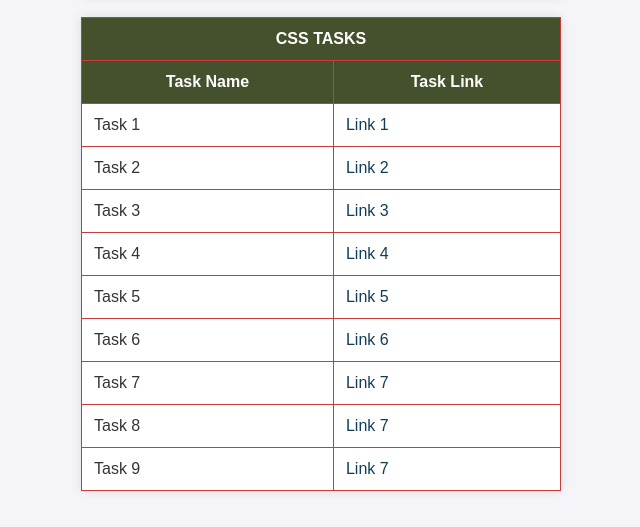
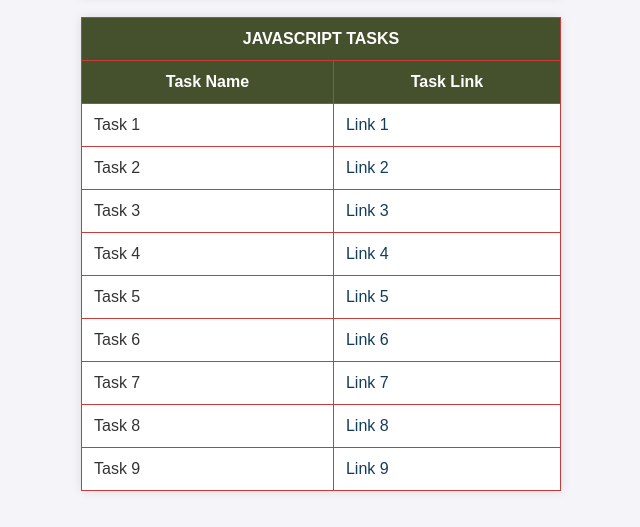
Before and after one commit to AlokShukl12/VIT-2025, a plain HTML site: page index.html in a window 1280 px wide. Shown: the part 1281-1808 px from the top of the page, without its empty margins (319-959 px from the left). Drawn offline with Linux system fonts and the light colour scheme.

Commit message:
Update index.html BB

```diff
--- a/index.html
+++ b/index.html
@@ -197,7 +197,7 @@
      <table>
       <thead>
         <tr>
-          <th colspan="2">CSS TASKS</th>
+          <th colspan="2">JAVASCRIPT TASKS</th>
         </tr>
         <tr>
           <th>Task Name</th>
@@ -243,12 +243,12 @@
         <tr>
           <td>Task 8</td>
           <td><a href="./JAVASCRIPT
-/JAVASCRIPT/Task8.html" target="_blank">Link 7</a></td>
+/JAVASCRIPT/Task8.html" target="_blank">Link 8</a></td>
         </tr>
         <tr>
           <td>Task 9</td>
           <td><a href="./JAVASCRIPT
-/JAVASCRIPT/Task9.html" target="_blank">Link 7</a></td>
+/JAVASCRIPT/Task9.html" target="_blank">Link 9</a></td>
         </tr>
       </tbody>
     </table>
```
